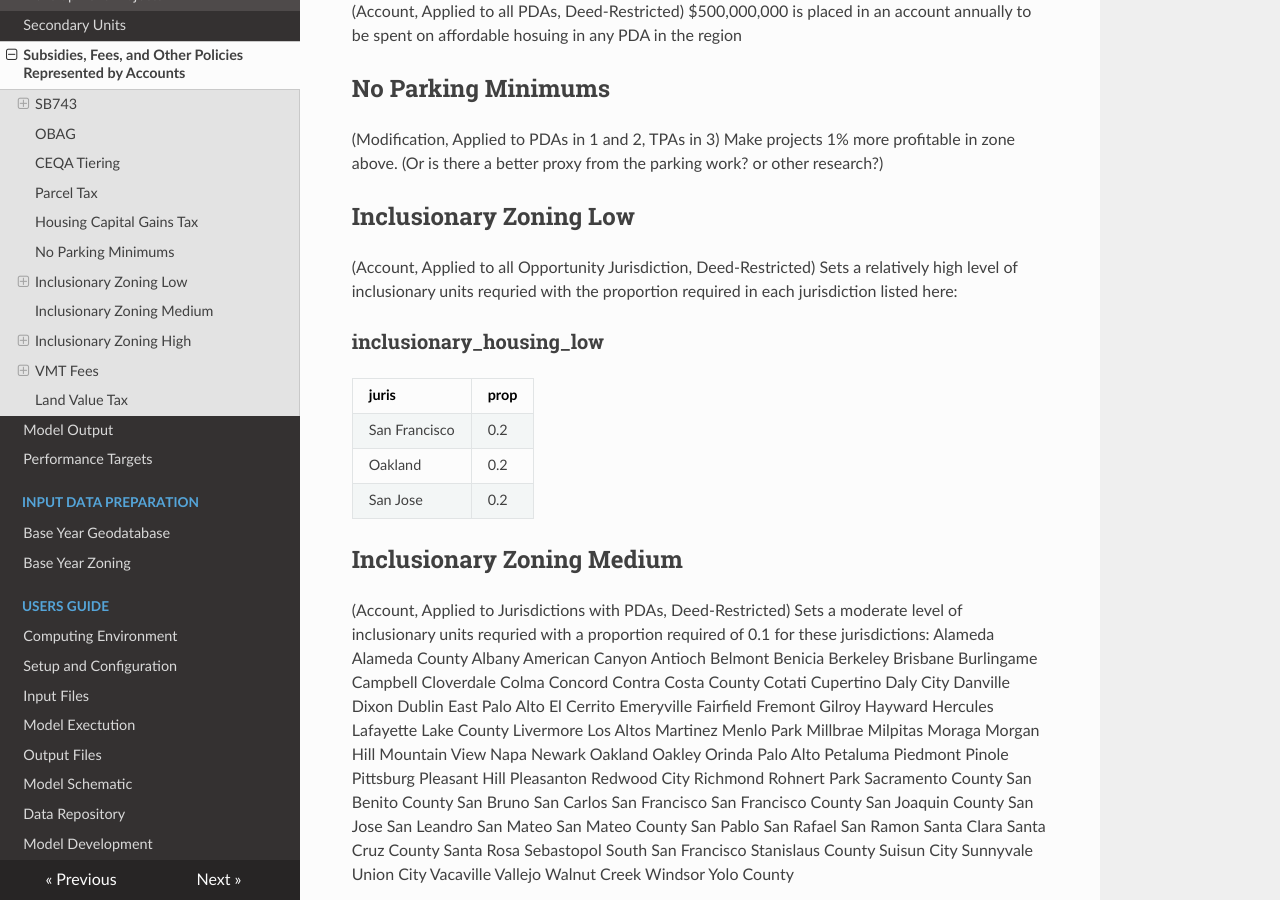
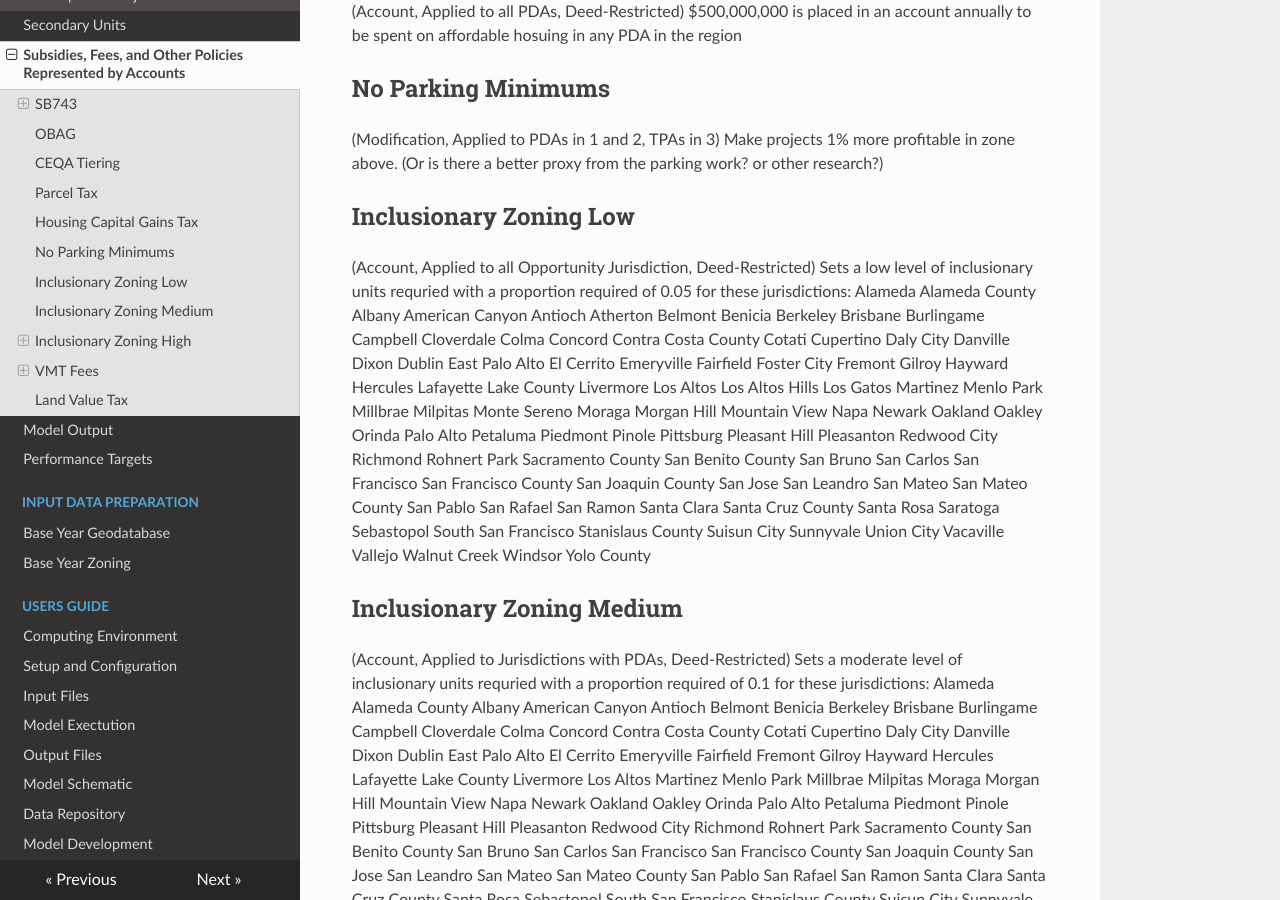
Before and after one commit to BayAreaMetro/baus_docs2, an MkDocs documentation site: the page built from docs/pba40/accounts_pba40.md, in a window 1280 px wide and 900 px high, scrolled down 1098 px. Built offline with MkDocs 1.6.1, drawn with Linux system fonts in a browser that asks for light colours; nearby versions of some CDN libraries; old or Windows-style settings are respelled for this version of MkDocs.

Commit message:
Update accounts_pba40.md

```diff
--- a/docs/pba40/accounts_pba40.md
+++ b/docs/pba40/accounts_pba40.md
@@ -39,14 +39,96 @@ Make projects 1% more profitable in zone above. (Or is there a better proxy from
 
 ## Inclusionary Zoning Low
 (Account, Applied to all Opportunity Jurisdiction, Deed-Restricted)
-Sets a relatively high level of inclusionary units requried with the proportion required in each jurisdiction listed here:
-###inclusionary_housing_low
-
-| juris         | prop |
-|---------------|------|
-| San Francisco | 0.2  |
-| Oakland       | 0.2  |
-| San Jose      | 0.2  |
+Sets a low level of inclusionary units requried with a proportion required of 0.05 for these jurisdictions:
+Alameda
+Alameda County
+Albany
+American Canyon
+Antioch
+Atherton
+Belmont
+Benicia
+Berkeley
+Brisbane
+Burlingame
+Campbell
+Cloverdale
+Colma
+Concord
+Contra Costa County
+Cotati
+Cupertino
+Daly City
+Danville
+Dixon
+Dublin
+East Palo Alto
+El Cerrito
+Emeryville
+Fairfield
+Foster City
+Fremont
+Gilroy
+Hayward
+Hercules
+Lafayette
+Lake County
+Livermore
+Los Altos
+Los Altos Hills
+Los Gatos
+Martinez
+Menlo Park
+Millbrae
+Milpitas
+Monte Sereno
+Moraga
+Morgan Hill
+Mountain View
+Napa
+Newark
+Oakland
+Oakley
+Orinda
+Palo Alto
+Petaluma
+Piedmont
+Pinole
+Pittsburg
+Pleasant Hill
+Pleasanton
+Redwood City
+Richmond
+Rohnert Park
+Sacramento County
+San Benito County
+San Bruno
+San Carlos
+San Francisco
+San Francisco County
+San Joaquin County
+San Jose
+San Leandro
+San Mateo
+San Mateo County
+San Pablo
+San Rafael
+San Ramon
+Santa Clara
+Santa Cruz County
+Santa Rosa
+Saratoga
+Sebastopol
+South San Francisco
+Stanislaus County
+Suisun City
+Sunnyvale
+Union City
+Vacaville
+Vallejo
+Walnut Creek
+Windsor
+Yolo County
 
 ## Inclusionary Zoning Medium
 (Account, Applied to Jurisdictions with PDAs, Deed-Restricted)
```
